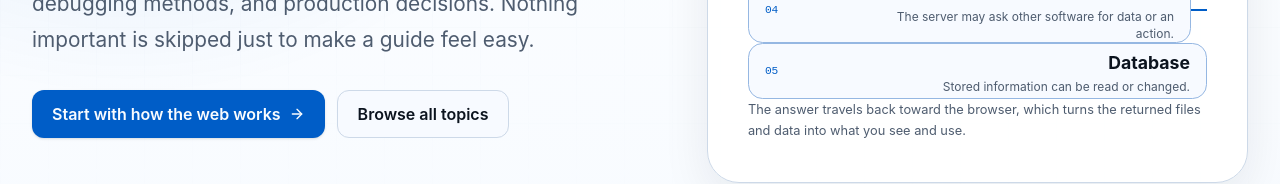
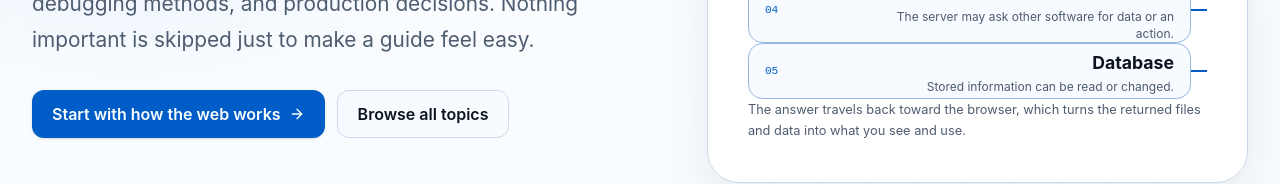
Before and after one commit to AahPlexX/eaboutedev, a React (Vite) app: page / in a window 1280 px wide. Shown: the part 614-798 px from the top of the page. Built offline with nearby package versions, Linux system fonts and the light colour scheme.

Commit message:
Remove conditional rendering of icon in home page

```diff
--- a/src/pages/home-page.tsx
+++ b/src/pages/home-page.tsx
@@ -99,7 +99,7 @@ function HeroMap() {
                 <small className="text-xs leading-snug text-muted-foreground">{node.detail}</small>
               </div>
             </div>
-            {index < nodes.length - 1 && <i aria-hidden="true" />}
+            {<i aria-hidden="true" />}
           </div>
         ))}
       </div>
```
